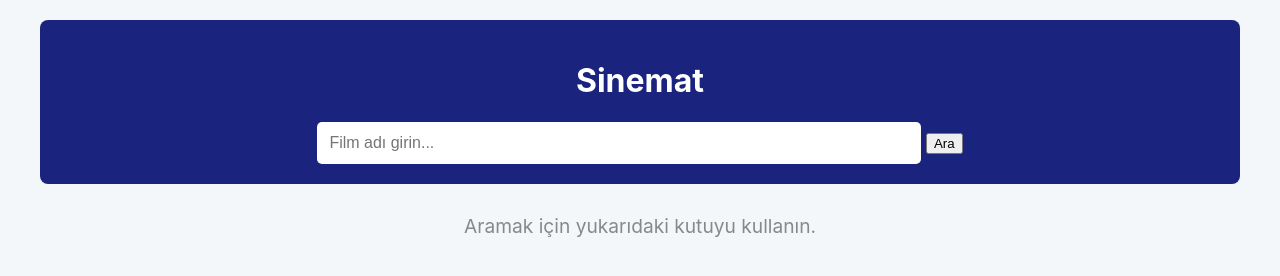
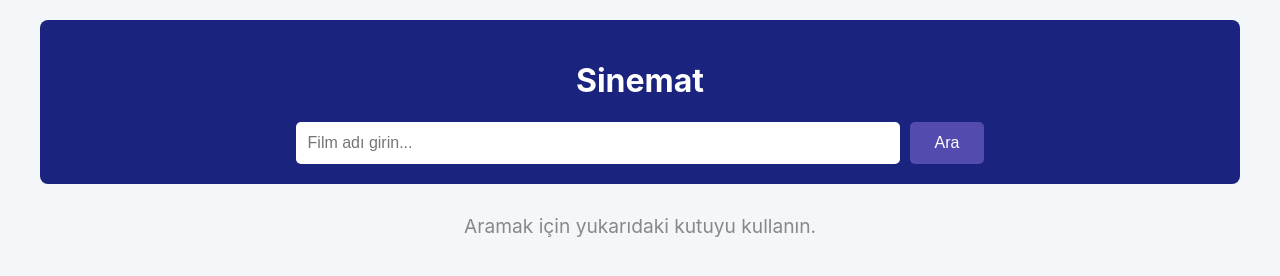
Before and after one commit to elifyilmaz00/film-arama-uygulamas-, a plain HTML site: page index.html in a window 1280 px wide. Drawn offline with Linux system fonts and the light colour scheme.

Commit message:
fix(html): correct typo in the searh id searc-form to search-form

```diff
--- a/index.html
+++ b/index.html
@@ -10,7 +10,7 @@
     <div class="container">
         <header>
             <h1>Sinemat</h1>
-            <form id="seach-form">
+            <form id="search-form">
                 <input type="text" id="search-input" placeholder="Film adı girin..." autocomplete="off">
                 <button type="submit">Ara</button>
             </form>
```
